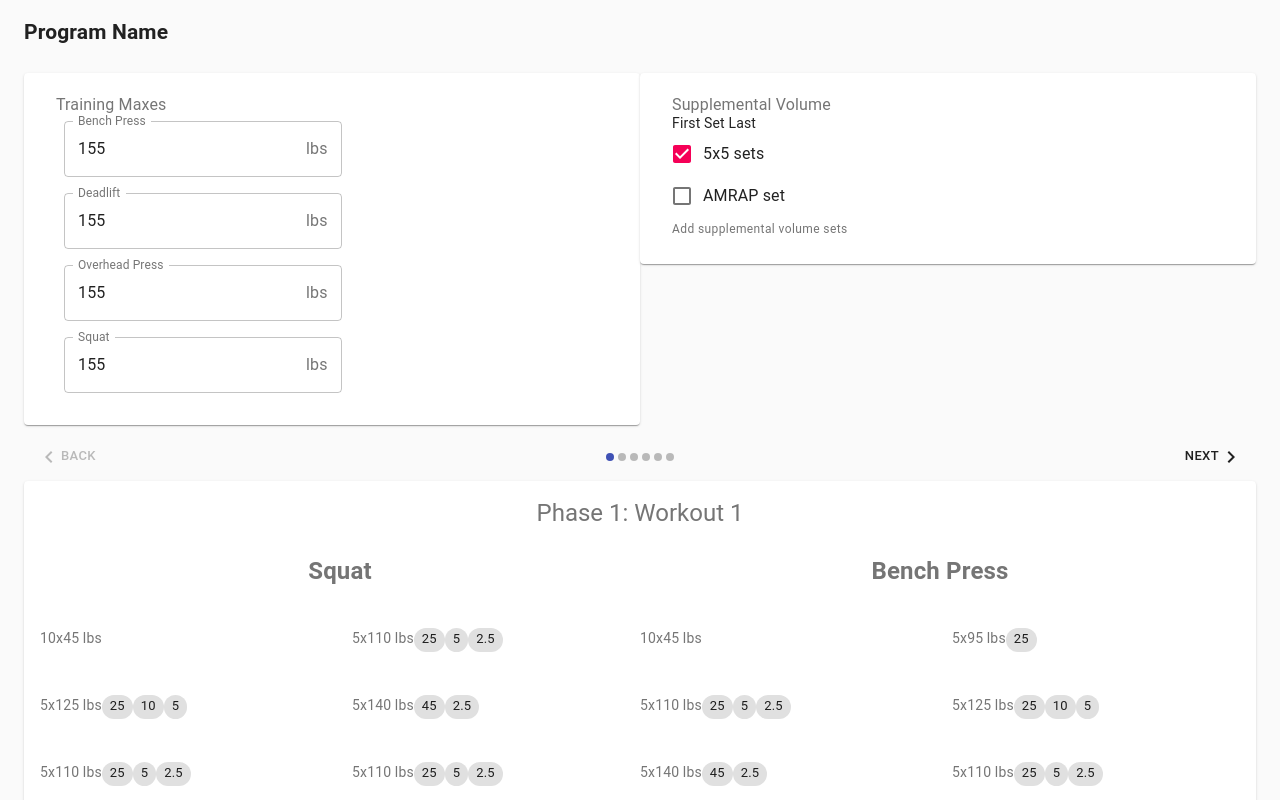
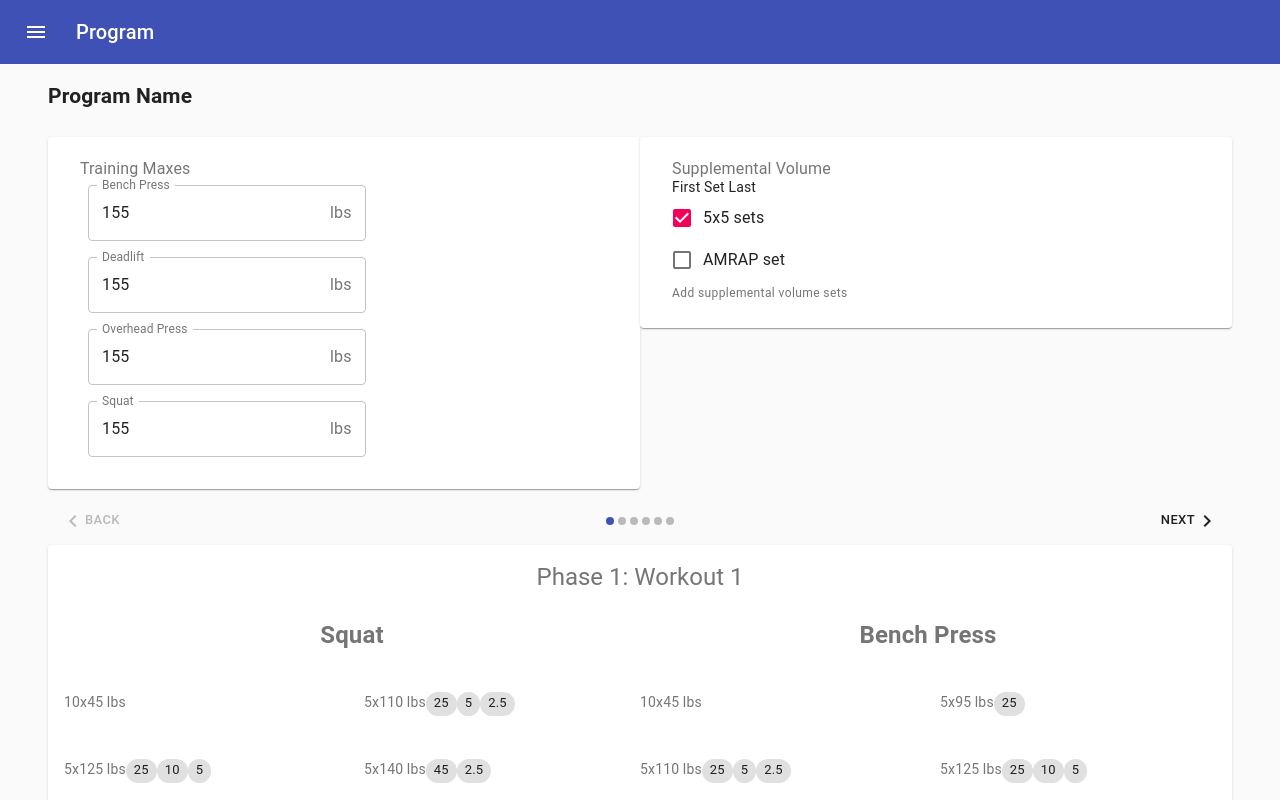
Before and after one commit to jefffm/lifterator, a React (Create React App) app: page / in a window 1280 px wide. Shown: the top 800 px of the page. Built offline with nearby package versions, Linux system fonts and the light colour scheme.

Commit message:
app drawer working

```diff
--- a/src/App.tsx
+++ b/src/App.tsx
@@ -1,13 +1,18 @@
 import React from 'react';
 import './App.css';
-import Program from './containers/Program';
-import CssBaseline from '@material-ui/core/CssBaseline';
+import Program from './containers/Program'
+import CssBaseline from '@material-ui/core/CssBaseline'
+import ElevateAppBar from './components/ElevateAppBar';
+import SwipeableTemporaryDrawer from './components/Drawer';
 
 const App: React.FC = () => {
+  const menuButtonFunc = () => <SwipeableTemporaryDrawer />
   return (
     <div className="App">
       <CssBaseline />
-      <Program />
+      <ElevateAppBar title={"Program"} menuButton={menuButtonFunc}>
+        <Program />
+      </ElevateAppBar>
     </div>
   );
 }
--- /dev/null
+++ b/src/components/Drawer.tsx
@@ -0,0 +1,86 @@
+import React from 'react';
+import { createStyles, makeStyles, Theme } from '@material-ui/core/styles';
+import SwipeableDrawer from '@material-ui/core/SwipeableDrawer';
+import List from '@material-ui/core/List';
+import Divider from '@material-ui/core/Divider';
+import ListItem from '@material-ui/core/ListItem';
+import ListItemIcon from '@material-ui/core/ListItemIcon';
+import ListItemText from '@material-ui/core/ListItemText';
+import InboxIcon from '@material-ui/icons/MoveToInbox';
+import MailIcon from '@material-ui/icons/Mail';
+import Button from '@material-ui/core/Button';
+import IconButton from '@material-ui/core/IconButton';
+import MenuIcon from '@material-ui/icons/Menu';
+
+const useStyles = makeStyles((theme: Theme) =>
+    createStyles({
+        root: {
+            flexGrow: 1,
+        },
+        title: {
+            flexGrow: 1,
+        },
+        list: {
+            width: 250,
+        },
+        menuButton: {
+            marginRight: theme.spacing(2),
+        },
+    }),
+);
+
+export default function SwipeableTemporaryDrawer() {
+    const classes = useStyles();
+    const [state, setState] = React.useState({
+        isOpen: false,
+    });
+
+    const toggleDrawer = (open: boolean) => (
+        event: React.KeyboardEvent | React.MouseEvent,
+    ) => {
+        if (
+            event &&
+            event.type === 'keydown' &&
+            ((event as React.KeyboardEvent).key === 'Tab' ||
+                (event as React.KeyboardEvent).key === 'Shift')
+        ) {
+            return;
+        }
+
+        setState({ ...state, isOpen: open });
+    };
+
+    const sideList = <div
+        className={classes.list}
+        role="presentation"
+        onClick={toggleDrawer(false)}
+        onKeyDown={toggleDrawer(false)}>
+        <List>
+            {['Program', 'History', 'Configuration', 'Import', 'Export'].map((text, index) => (
+                <ListItem button key={text}>
+                    <ListItemIcon>{index % 2 === 0 ? <InboxIcon /> : <MailIcon />}</ListItemIcon>
+                    <ListItemText primary={text} />
+                </ListItem>
+            ))}
+        </List>
+    </div>
+
+    return (
+        <div>
+            <IconButton
+                edge="start"
+                className={classes.menuButton}
+                color="inherit" aria-label="menu"
+                onClick={toggleDrawer(true)} >
+                <MenuIcon />
+            </IconButton>
+
+            <SwipeableDrawer
+                open={state.isOpen}
+                onClose={toggleDrawer(false)}
+                onOpen={toggleDrawer(true)}>
+                {sideList}
+            </SwipeableDrawer>
+        </div>
+    );
+}
--- /dev/null
+++ b/src/components/ElevateAppBar.tsx
@@ -0,0 +1,55 @@
+import React from 'react';
+import { createStyles, makeStyles, Theme } from '@material-ui/core/styles';
+import AppBar from '@material-ui/core/AppBar';
+import Toolbar from '@material-ui/core/Toolbar';
+import Typography from '@material-ui/core/Typography';
+import useScrollTrigger from '@material-ui/core/useScrollTrigger';
+import Container from '@material-ui/core/Container';
+
+const useStyles = makeStyles((theme: Theme) =>
+    createStyles({
+        root: {
+            flexGrow: 1,
+        },
+        title: {
+            flexGrow: 1,
+        },
+    }),
+);
+
+interface Props {
+    title: string
+    menuButton: () => React.ReactElement
+    children: React.ReactElement
+}
+
+function ElevationScroll(props: Props) {
+    const { children } = props;
+    const trigger = useScrollTrigger({
+        disableHysteresis: true,
+        threshold: 0,
+    });
+
+    return React.cloneElement(children, {
+        elevation: trigger ? 4 : 0,
+    });
+}
+
+export default function ElevateAppBar(props: Props) {
+    const classes = useStyles();
+
+    return <div className={classes.root}>
+        <ElevationScroll {...props}>
+            <AppBar>
+                <Toolbar>
+                    {props.menuButton()}
+                    <Typography variant="h6">{props.title}</Typography>
+                </Toolbar>
+            </AppBar>
+        </ElevationScroll>
+        <Toolbar />
+        <Container>
+            {props.children}
+        </Container>
+    </div>
+}
--- a/src/types.tsx
+++ b/src/types.tsx
@@ -103,3 +103,7 @@ interface SetVolumeFieldAction {
 }
 
 export type VolumeSettingsActionTypes = SetVolumeFieldAction
+
+export interface TitledObject {
+    getTitle(): string
+}
```
